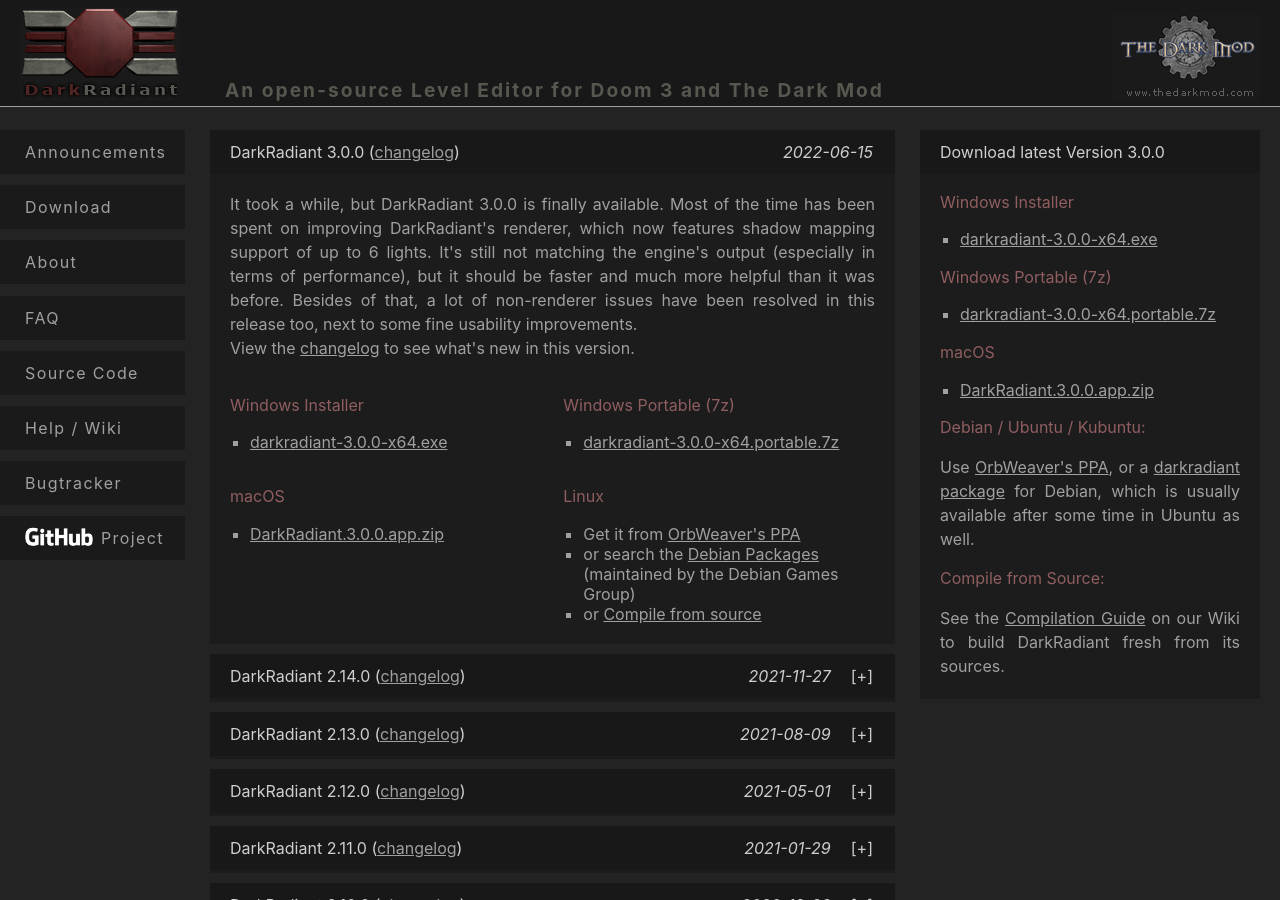
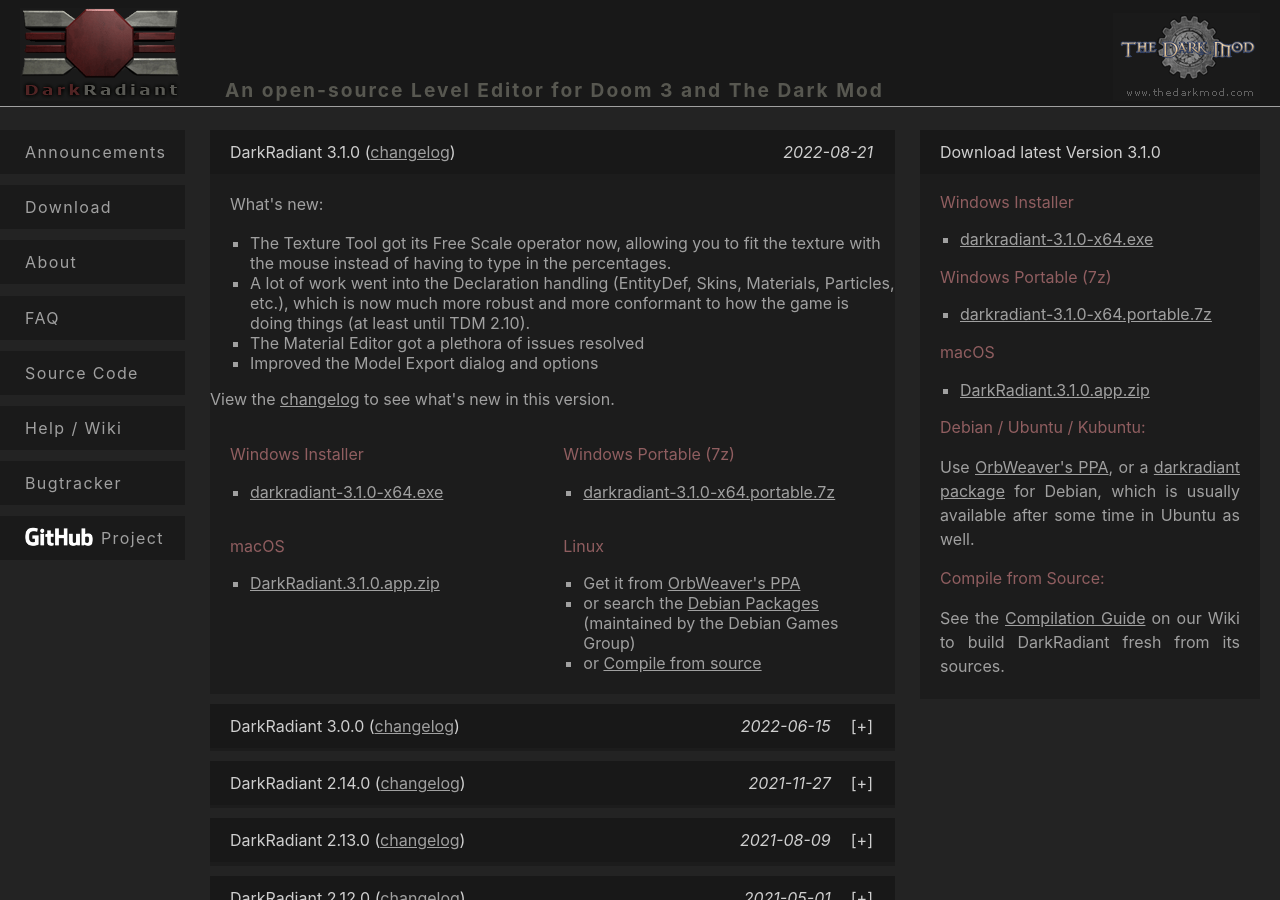
Before and after one commit to codereader/codereader.github.io, a Jekyll site: the page built from download.md, in a window 1280 px wide and 900 px high. Built offline with Jekyll 4.4.1, drawn with Linux system fonts in a browser that asks for light colours.

```diff
--- a/_config.yml
+++ b/_config.yml
@@ -20,7 +20,7 @@ description: > # this means to ignore newlines until "baseurl:"
 baseurl: "" # the subpath of your site, e.g. /blog
 url: "https://www.darkradiant.net"
 github_username:  codereader
-dr_latest_ver: 3.0.0
+dr_latest_ver: 3.1.0
 
 # Build settings
 markdown: kramdown
--- a/download.md
+++ b/download.md
@@ -44,6 +44,42 @@ title: DarkRadiant Downloads
 </script>
 
 <div class="section download latest">
+  <h2>
+    <span class="">DarkRadiant 3.1.0</span>
+    <span class="date">2022-08-21</span>
+    <span class="changelog">({% include bugtracker_changelog_link.md version=101 %})</span>
+  </h2>
+  <p>What's new:
+  <ul>
+    <li>The Texture Tool got its Free Scale operator now, allowing you to fit the texture with the mouse instead of having to type in the percentages.</li>
+    <li>A lot of work went into the Declaration handling (EntityDef, Skins, Materials, Particles, etc.), which is now much more robust and more conformant to how the game is doing things (at least until TDM 2.10).</li>
+    <li>The Material Editor got a plethora of issues resolved</li>
+    <li>Improved the Model Export dialog and options</li>
+  </ul>
+  View the {% include bugtracker_changelog_link.md version=99 %} to see what's new in this version.</p>
+  <div class="col1">
+    {% include download-github-win.md ver='3.1.0' x64only=true %}
+  </div>
+  <div class="col2">
+    {% include download-github-win-portable.md ver='3.1.0' x64only=true %}
+  </div>
+  <div class="col1">
+    <h3>macOS</h3>
+    <p><ul><li><a href="https://github.com/codereader/DarkRadiant/releases/download/3.1.0/DarkRadiant.3.1.0.app.zip">DarkRadiant.3.1.0.app.zip</a></li></ul></p>
+  </div>
+  <div class="col2">
+    <h3>Linux</h3>
+    <p>
+      <ul>
+        <li>Get it from <a href="https://launchpad.net/~orbweaver/+archive/ubuntu/darkradiant">OrbWeaver's PPA</a></li>
+        <li>or search the <a href="https://packages.debian.org/sid/darkradiant">Debian Packages</a> (maintained by the Debian Games Group)</li>
+        <li>or <a href="source.html">Compile from source</a></li>
+      </ul>
+    </p>
+  </div>
+</div>
+
+<div class="section download">
   <h2>
     <span class="">DarkRadiant 3.0.0</span>
     <span class="date">2022-06-15</span>
```
Also changed, not shown: index.md (+16 -0 lines).
